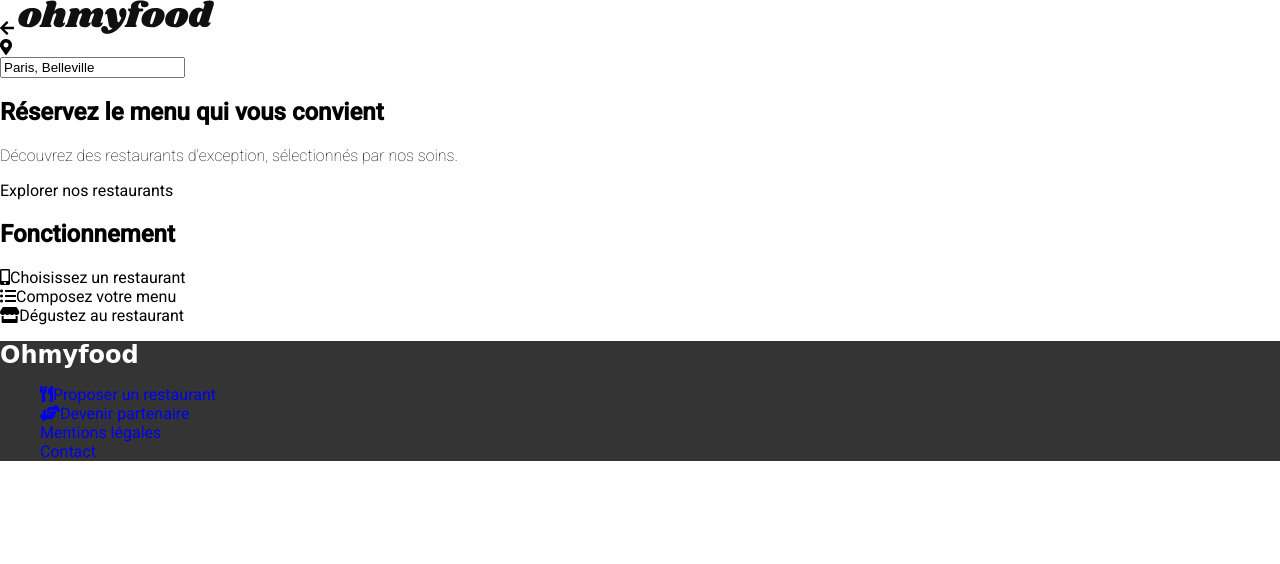
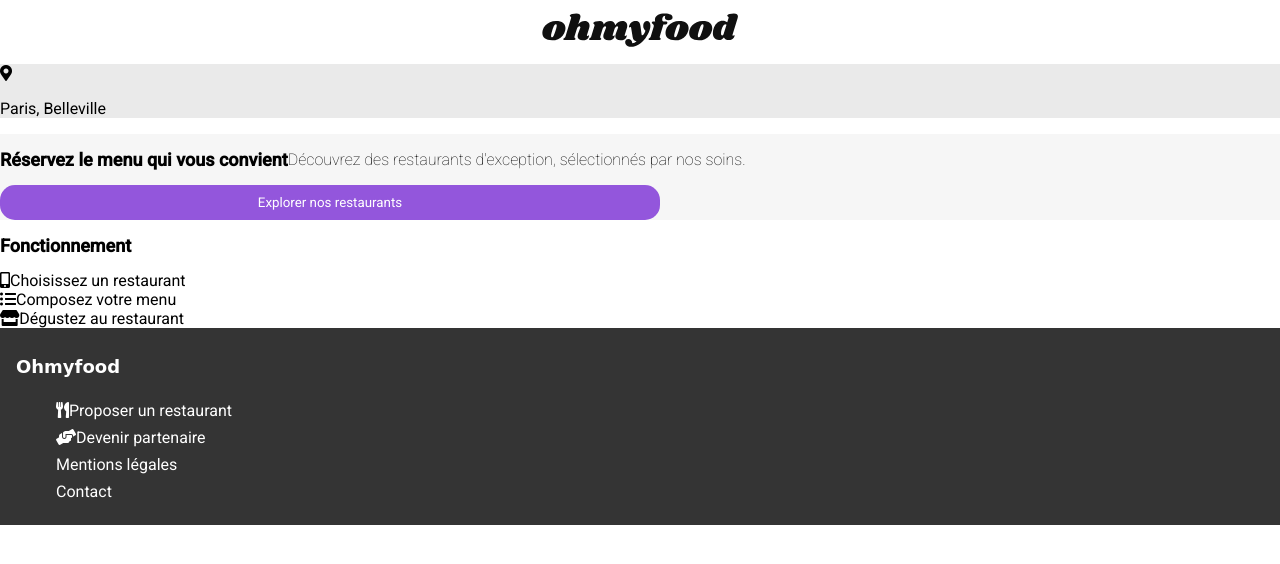
Before and after one commit to Priscille-LR/PriscilleLouisRose_3_21012021, a plain HTML site: page index.html in a window 1280 px wide. Drawn offline with Linux system fonts and the light colour scheme; a web font is replaced by a local one.

Commit message:
footer style & background-colors

```diff
--- a/index.html
+++ b/index.html
@@ -17,26 +17,20 @@
   <body>
       <div class="main_wrapper">
       <header>
-        <i class="fas fa-arrow-left"></i>
+        <!-- <i class="fas fa-arrow-left"></i> -->
         <a class="logo" href="#"><img class="logo" src="./images/logo/ohmyfood@2x.svg" alt="logo" /></a>
       </header>
 
       <section class="search">
-        <div class="search_bar">
+        <div class="search__bar">
         <i class="fas fa-map-marker-alt"></i>
-        <form class="input_field" method="post" action="#">
-          <input
-            type="search"
-            name="city"
-            id="city"
-            value="Paris, Belleville" />
-        </form>
+        <p>Paris, Belleville</p>
         </div>
 
       <div class="main_title">
         <h1>Réservez le menu qui vous convient</h1>
         <h3>Découvrez des restaurants d'exception, sélectionnés par nos soins.</h3>
-        <div class="btn">Explorer nos restaurants</div>
+        <div class="main_title__btn">Explorer nos restaurants</div>
       </div>
       </section>
 
@@ -66,7 +60,7 @@
       </section> -->
 
 
-      <footer>
+      <footer class="footer">
         <h1>Ohmyfood</h1>
         <div class="footer__item">
           <a href="#">
--- a/styles.scss
+++ b/styles.scss
@@ -8,13 +8,13 @@
 }
 
 h1 {
-  font-size: x-large;
+  font-size: large;
   font-weight: bold;
   color: black;
 }
 
 h2 {
-  font-size: large;
+  font-size: medium;
   color: black;
 }
 
@@ -24,16 +24,58 @@
   color: black;
 }
 
-footer {
+header {
+  display: flex;
+  justify-content: center;
+  align-items: center;
+  height: 4rem;
+}
+
+.search__bar {
+  background-color: #EAEAEA;
+
+}
+
+.main_title {
+  background-color: #F6F6F6;
+  display: flex;
+  flex-wrap: wrap;
+  &__btn {
+    // display: flex;
+    text-align: center;
+    width: 50%;
+    background-color: #9356DC;
+    color: white;
+    font-size: smaller;
+    border-radius: 15px;
+    padding: 10px;
+  }
+}
+
+
+
+
+
+.footer {
   background-color: #343434;
+  padding: 0.5rem;
   h1 {
     font-family:'Shrikhand', cursive;
     color: white;
+    padding: 0.5rem;
   }
   a {
-  text-decoration: none;
+    text-decoration: none;
   }
   ul {
-  list-style-type: none;
+    list-style-type: none;
   }
+  li {
+    color:white;
+    margin: 0.5rem;
+  }
+  i {
+    color: white;
+    }
+
 }
```
Also changed, not shown: styles.css, 2 other files.
